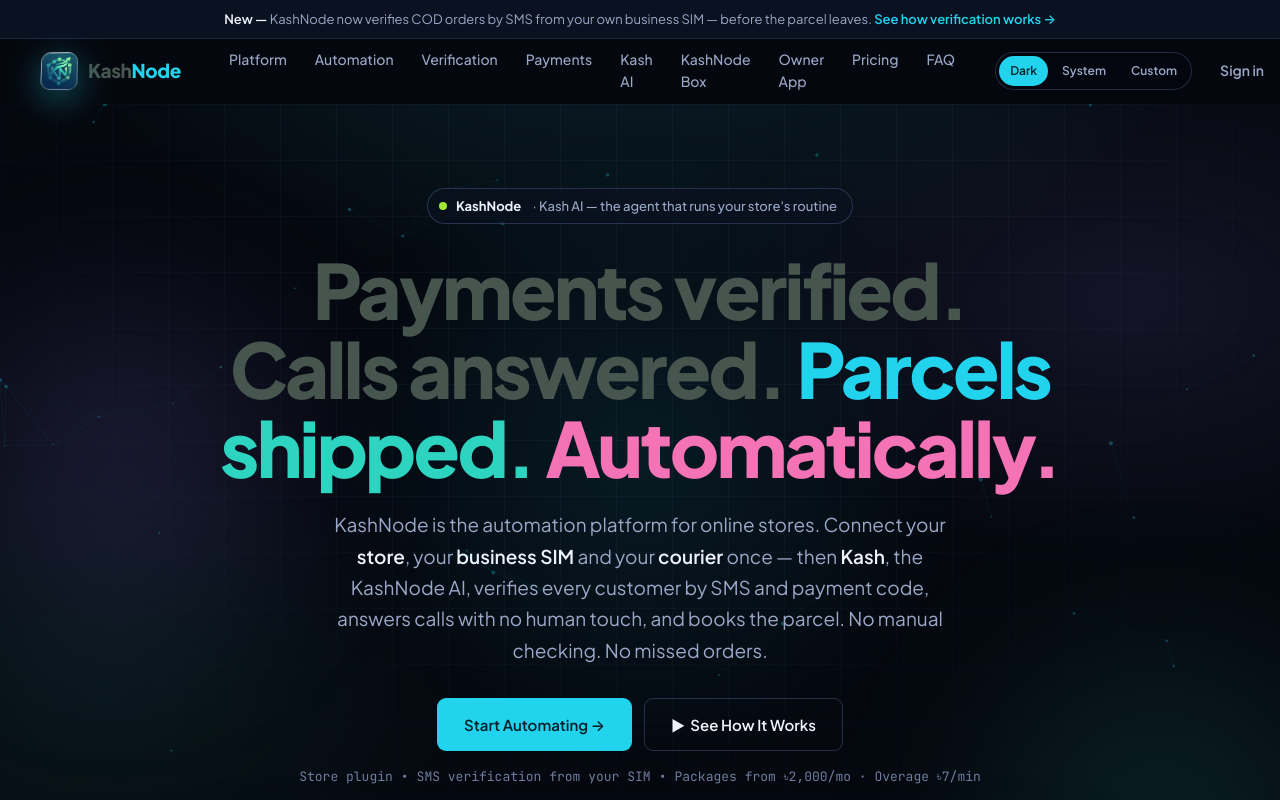
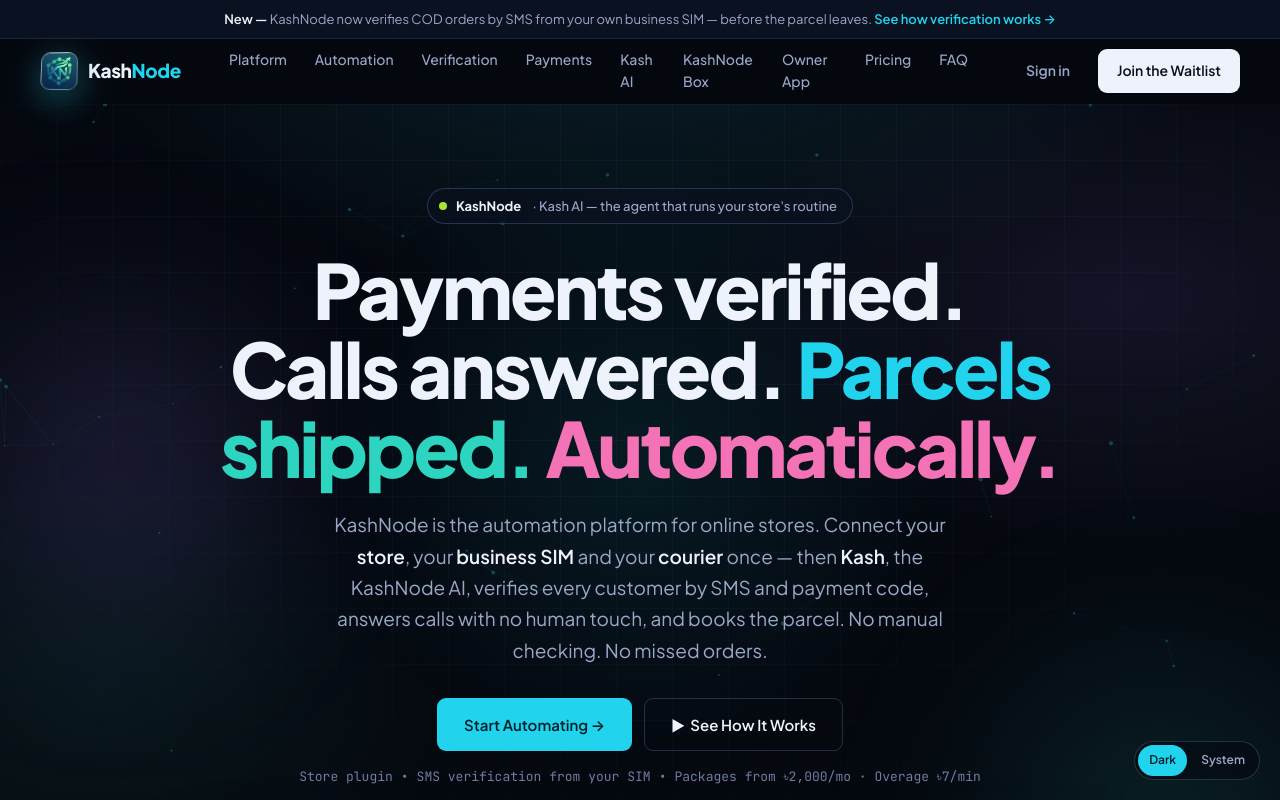
Before and after one commit to KashNode/kashnode, a React (Vite) app: page / in a window 1280 px wide. Shown: the top 800 px of the page. Built offline with nearby package versions, Linux system fonts and the light colour scheme; no server answers.

Commit message:
Fix landing text colors, move Dark/System theme to corner, header Join Waitlist and /login

```diff
--- a/public/kashnode-front-page.css
+++ b/public/kashnode-front-page.css
@@ -479,4 +479,38 @@ footer.site{border-top:1px solid var(--line);padding:56px 0 34px;background:var(
    background (#05080f in Dark) so the middle matches the hero and footer. */
 .kashnode-reference-landing {
   background: var(--bg);
+  color: var(--text);
 }
+
+/* Theme selector moved out of the header menu to a floating corner:
+   Dark/System only, fixed bottom-right, wired by the same
+   data-theme-choice buttons the landing script already handles. */
+.theme-corner {
+  position: fixed;
+  right: 20px;
+  bottom: 20px;
+  z-index: 200;
+  display: inline-flex;
+  gap: 3px;
+  padding: 3px;
+  border: 1px solid var(--line-strong);
+  border-radius: 99px;
+  background: var(--inset-bg-strong);
+  backdrop-filter: blur(14px);
+  -webkit-backdrop-filter: blur(14px);
+}
+.theme-corner button {
+  border: none;
+  background: transparent;
+  color: var(--muted);
+  font-size: 12px;
+  font-weight: 600;
+  border-radius: 99px;
+  padding: 6px 11px;
+  white-space: nowrap;
+  cursor: pointer;
+}
+.theme-corner button.on {
+  background: var(--cyan);
+  color: var(--accent-text);
+}
--- a/public/kashnode-front-page.html
+++ b/public/kashnode-front-page.html
@@ -17,13 +17,8 @@
         <a href="#faq">FAQ</a>
       </div>
       <div class="nav-right">
-        <span class="theme-seg" role="group" aria-label="Theme">
-          <button type="button" data-theme-choice="dark" class="on" aria-pressed="true">Dark</button>
-          <button type="button" data-theme-choice="system" aria-pressed="false">System</button>
-          <button type="button" data-theme-choice="custom" aria-pressed="false">Custom</button>
-        </span>
-        <a class="btn btn-signin" href="#pricing">Sign in</a>
-        <a class="btn btn-primary" href="#cta">Get Started</a>
+        <a class="btn btn-signin" href="/login">Sign in</a>
+        <a class="btn btn-primary" href="#cta">Join the Waitlist</a>
         <button class="menu-btn" id="menuBtn" aria-label="Open menu" aria-expanded="false">☰</button>
       </div>
     </nav>
@@ -36,7 +31,7 @@
       <a href="#app">Owner App</a>
       <a href="#pricing">Pricing</a>
       <a href="#faq">FAQ</a>
-      <a href="#cta">Get Started →</a>
+      <a href="#cta">Join the Waitlist →</a>
     </div>
   </div>
 </header>
@@ -577,3 +572,8 @@
     <div class="foot-bottom"><span>© 2026 KashNode — Built for online store owners</span><span>KASHNODE · KASH AI · PACKAGES FROM ৳2,000/MO</span></div>
   </div>
 </footer>
+
+<div class="theme-corner" role="group" aria-label="Theme">
+  <button type="button" data-theme-choice="dark" class="on" aria-pressed="true">Dark</button>
+  <button type="button" data-theme-choice="system" aria-pressed="false">System</button>
+</div>
```
